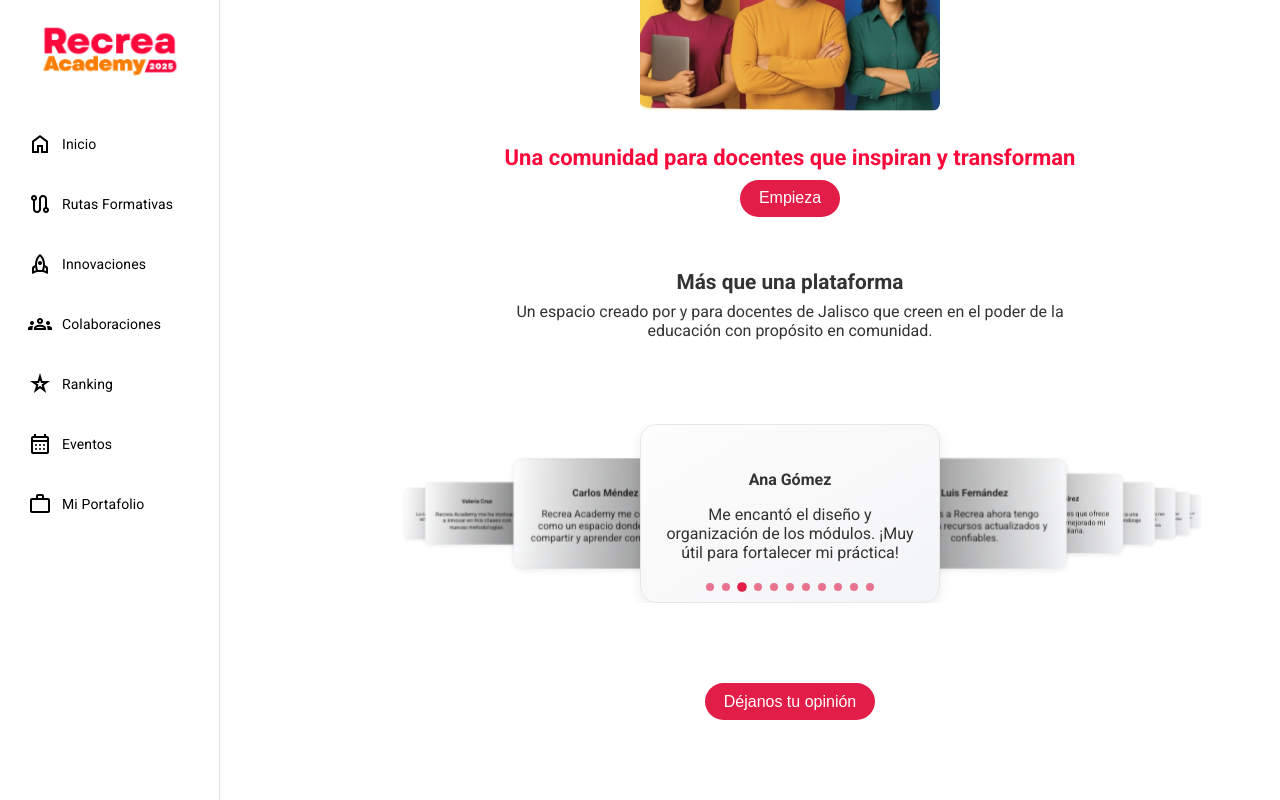
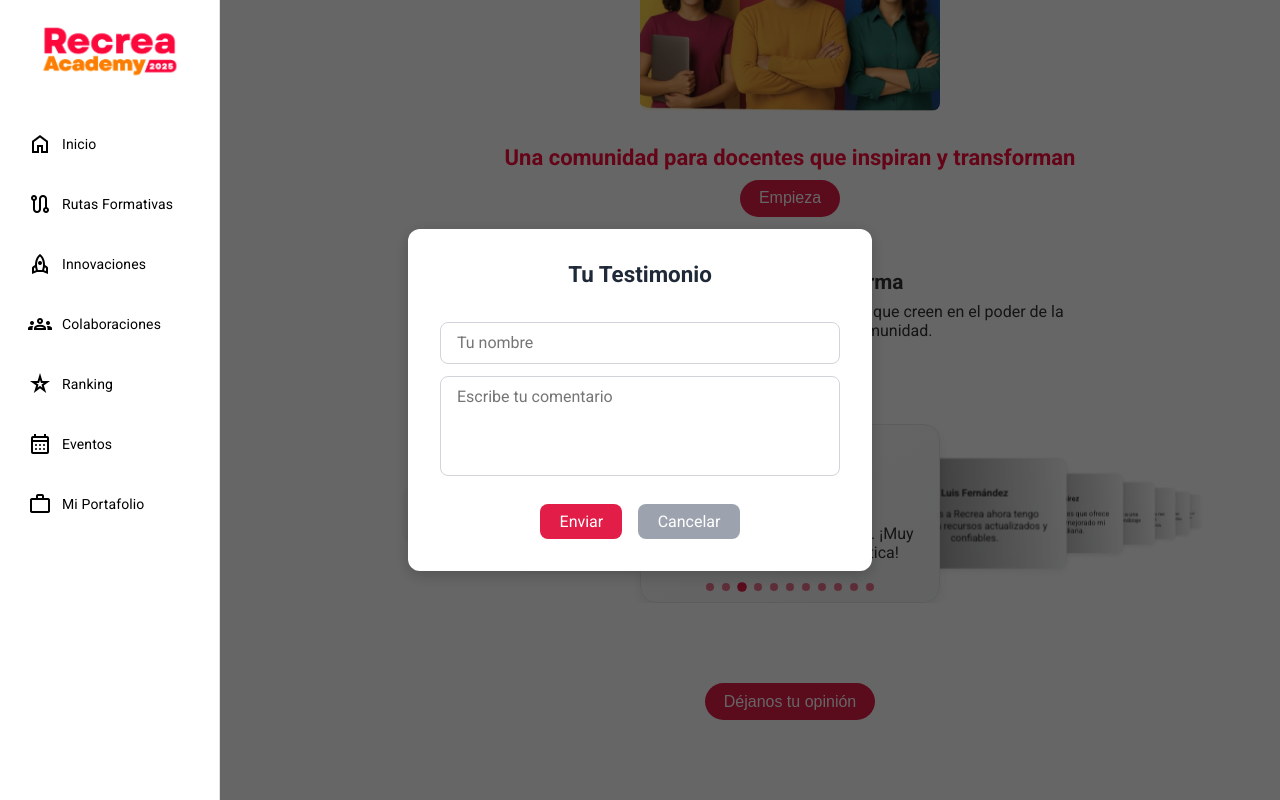
Before and after one commit to aleyrasg/RecreaAcademy, a React (Vite) app in the folder recreaacademy/: page /RecreaAcademy/home in a window 1280 px wide. Both pictures are taken after a click on the button "Déjanos tu opinión". Shown: the part 518-1318 px from the top of the page. Built offline with nearby package versions, Linux system fonts and the light colour scheme; no server answers.

Commit message:
Agregar modal para enviar testimonios de usuarios

```diff
--- a/recreaacademy/src/pages/Inicio/Home.css
+++ b/recreaacademy/src/pages/Inicio/Home.css
@@ -112,3 +112,83 @@
   opacity: 1;
   transform: scale(1.2);
 }
+
+
+/* Modal Styles */
+.modal-overlay {
+  position: fixed;
+  top: 0;
+  left: 0;
+  width: 100%;
+  height: 100%;
+  background: rgba(0,0,0,0.6);
+  display: flex;
+  align-items: center;
+  justify-content: center;
+  z-index: 999;
+}
+
+.modal {
+  background: white;
+  padding: 2rem;
+  border-radius: 12px;
+  width: 90%;
+  max-width: 400px;
+  box-shadow: 0 4px 16px rgba(0, 0, 0, 0.2);
+  display: flex;
+  flex-direction: column;
+  align-items: center;
+  text-align: center;
+}
+
+.modal h3 {
+  margin-top: 0;
+  font-size: 1.4rem;
+  color: #1f2937;
+}
+
+.modal input,
+.modal textarea {
+  margin-top: 0.75rem;
+  padding: 0.65rem 1rem;
+  width: 100%;
+  max-width: 100%;
+  border-radius: 8px;
+  border: 1px solid #d1d5db;
+  font-size: 1rem;
+  font-family: inherit;
+  resize: none;
+  box-sizing: border-box;
+}
+
+.modal textarea {
+  min-height: 100px;
+}
+
+.modal-buttons {
+  display: flex;
+  justify-content: center;
+  gap: 1rem;
+  margin-top: 1.5rem;
+}
+
+.modal-buttons button {
+  padding: 0.5rem 1.2rem;
+  border-radius: 8px;
+  border: none;
+  cursor: pointer;
+  font-size: 1rem;
+  font-weight: 500;
+  font-family: inherit;
+  transition: background-color 0.3s ease;
+}
+
+.modal-buttons button[type="submit"] {
+  background-color: #e11d48;
+  color: white;
+}
+
+.modal-buttons button[type="button"] {
+  background-color: #9ca3af;
+  color: white;
+}
--- a/recreaacademy/src/pages/Inicio/Home.jsx
+++ b/recreaacademy/src/pages/Inicio/Home.jsx
@@ -1,3 +1,4 @@
+import { useState } from 'react';
 import LayoutSubmenu from '../../components/Layout/LayoutSubmenu';
 import './Home.css';
 import { Swiper, SwiperSlide } from 'swiper/react';
@@ -58,6 +59,15 @@ const testimonios = [
 ];
 
 const Home = () => {
+  const [showModal, setShowModal] = useState(false);
+  const [nuevoComentario, setNuevoComentario] = useState({ usuario: '', texto: '' });
+
+  const handleSubmit = (e) => {
+    e.preventDefault();
+    console.log(nuevoComentario);
+    setShowModal(false);
+    setNuevoComentario({ usuario: '', texto: '' });
+  };
 
   return (
     <LayoutSubmenu>
@@ -115,8 +125,34 @@ const Home = () => {
         </div>
 
         <div className="opinion-btn-container">
-          <button className="btn-opinion">Déjanos tu opinión</button>
+          <button className="btn-opinion" onClick={() => setShowModal(true)}>Déjanos tu opinión</button>
         </div>
+        {showModal && (
+          <div className="modal-overlay">
+            <div className="modal">
+              <h3>Tu Testimonio</h3>
+              <form onSubmit={handleSubmit}>
+                <input
+                  type="text"
+                  placeholder="Tu nombre"
+                  value={nuevoComentario.usuario}
+                  onChange={(e) => setNuevoComentario({ ...nuevoComentario, usuario: e.target.value })}
+                  required
+                />
+                <textarea
+                  placeholder="Escribe tu comentario"
+                  value={nuevoComentario.texto}
+                  onChange={(e) => setNuevoComentario({ ...nuevoComentario, texto: e.target.value })}
+                  required
+                />
+                <div className="modal-buttons">
+                  <button type="submit">Enviar</button>
+                  <button type="button" onClick={() => setShowModal(false)}>Cancelar</button>
+                </div>
+              </form>
+            </div>
+          </div>
+        )}
       </div>
     </LayoutSubmenu>
   );
```
